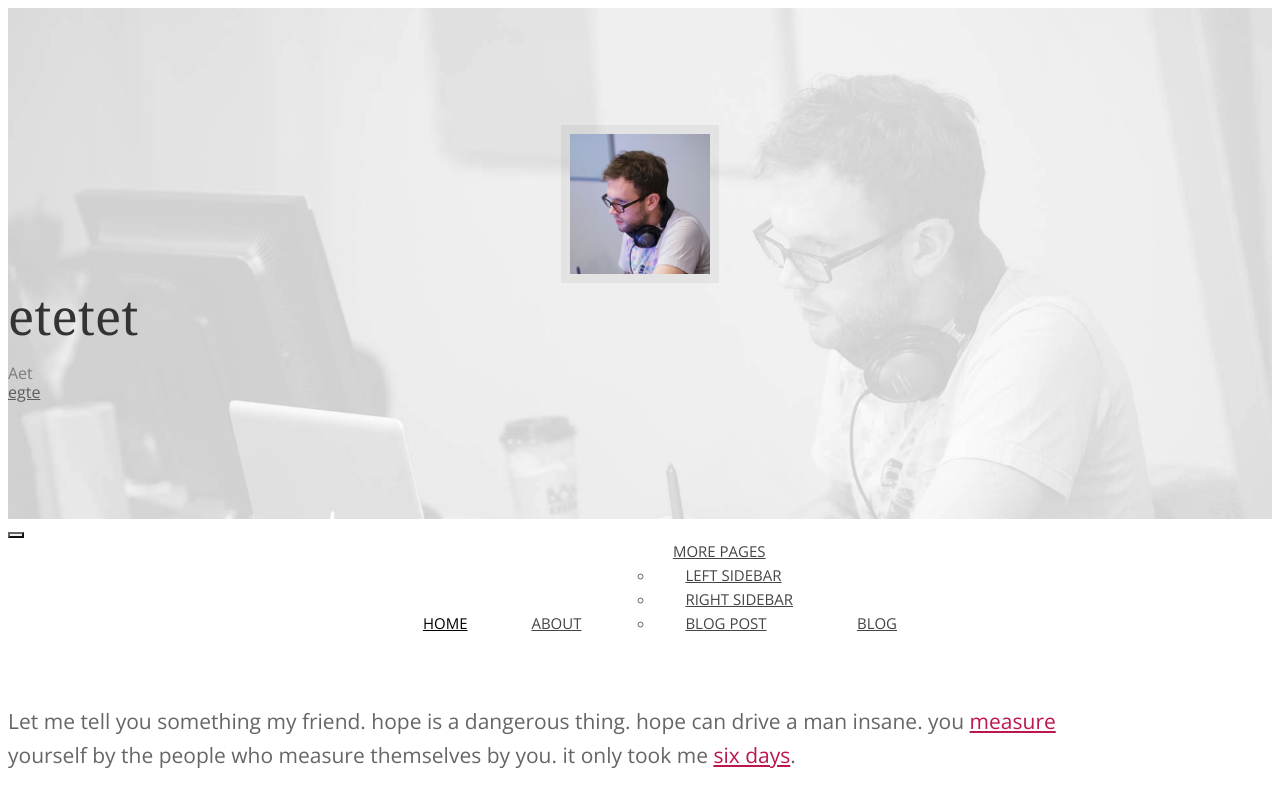
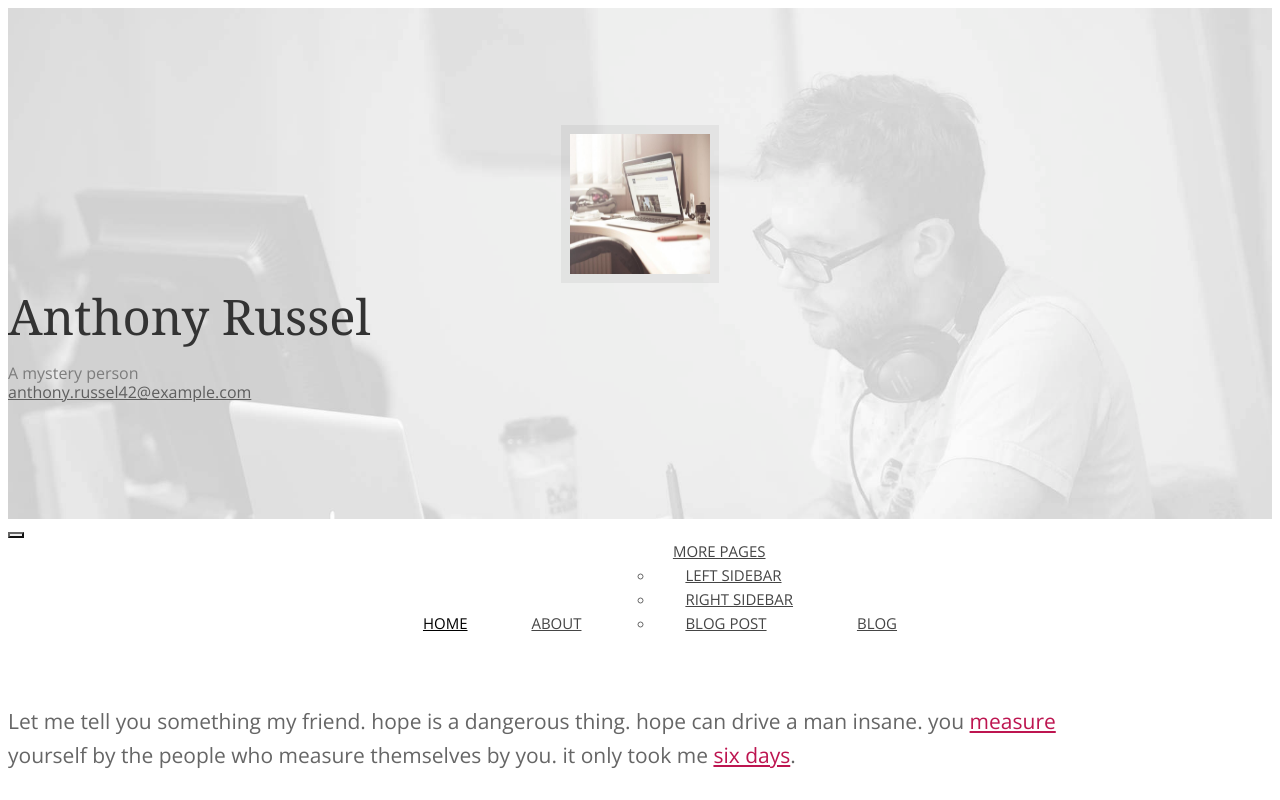
Before and after one commit to AL3X3J02/TestPortoflio, a plain HTML site: page index.html in a window 1280 px wide. Shown: the top 800 px of the page. Drawn offline with nearby package versions, Linux system fonts and the light colour scheme; some icons are missing; a web font is replaced by a local one.

Commit message:
intialcommit

```diff
--- a/index.html
+++ b/index.html
@@ -26,10 +26,10 @@
 <header id="header">
 	<div id="head" class="parallax" parallax-speed="2">
 		<h1 id="logo" class="text-center">
-			<img class="img-circle" src="assets/images/guy.jpg" alt="">
-			<span class="title">etetet</span>
-			<span class="tagline">Aet<br>
-				<a href="">egte</a></span>
+			<img class="img-circle" src="assets/images/mac.jpg" alt="">
+			<span class="title">Anthony Russel</span>
+			<span class="tagline">A mystery person<br>
+				<a href="">anthony.russel42@example.com</a></span>
 		</h1>
 	</div>
 
```
